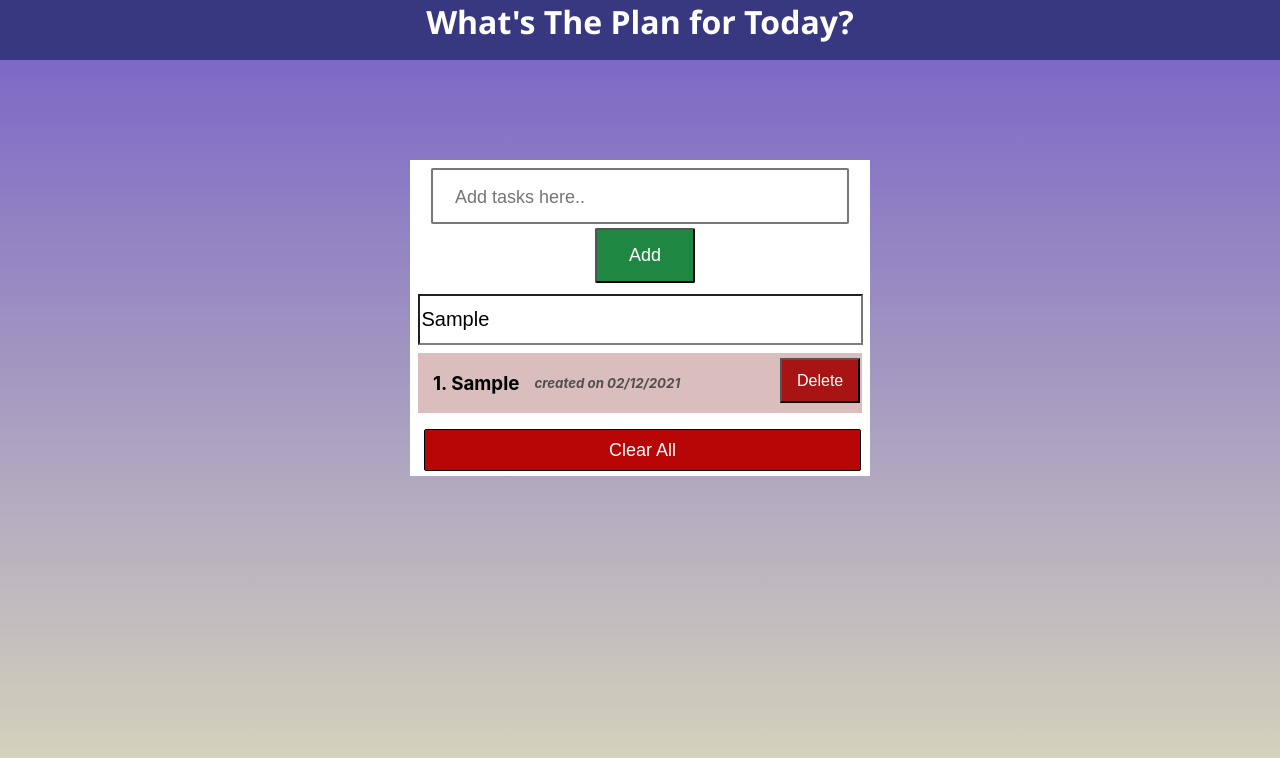
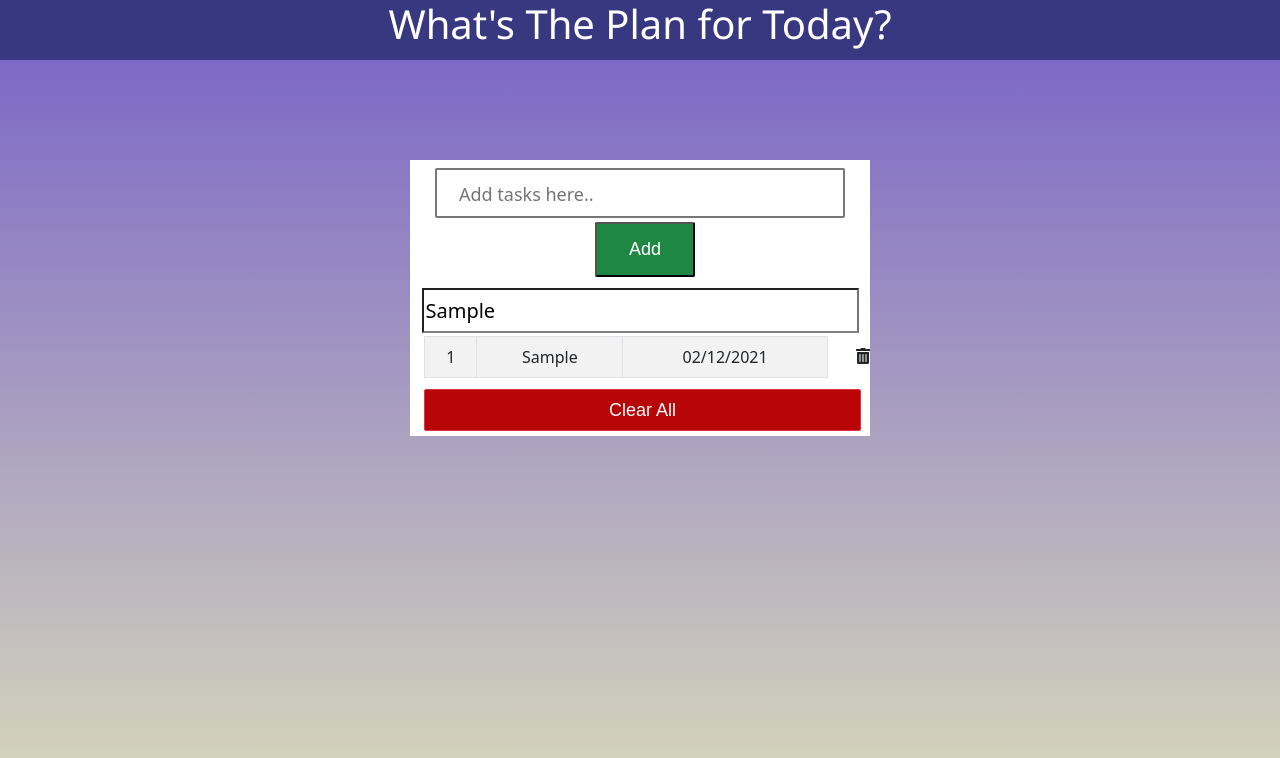
Before and after one commit to gourabb8273/my-todo-list-app, a React (Create React App) app in the folder frontend/: page / in a window 1280 px wide. Both pictures are taken after typing "Sample", "Sample" into the empty fields and a click on the input "Add". Shown: the top 758 px of the page. Built offline with nearby package versions, Linux system fonts and the light colour scheme; no server answers; the HTML template or start-up script is replaced by a standard one.

Commit message:
changes made in slice

```diff
--- a/frontend/src/App.js
+++ b/frontend/src/App.js
@@ -3,6 +3,7 @@ import {useDispatch} from 'react-redux';
 import Navbar from './components/NavBar/navbar';
 import './App.css';
 import ToDoList from './components/ToDoList/toDoList';
+
 function App() {
 
   const dispatch = useDispatch()
@@ -11,7 +12,6 @@ function App() {
     <div className="main-body__container">
       <Navbar/>
     <div className="todo-container__box">
-    {/* <h1>What's the plan for today</h1> */}
     <ToDoList/>
     </div>
     </div>
--- a/frontend/src/components/ToDoList/toDoList.css
+++ b/frontend/src/components/ToDoList/toDoList.css
@@ -59,13 +59,13 @@
     background: rgb(184, 6, 6);
     font-size: large;
     font-family: sans-serif;
-    border: 1px solid black;
+
 
 }
-.todolist-form__clear:hover{
+/* .todolist-form__clear:hover{
     background: rgb(163, 19, 19);
     color: rgb(241, 241, 248);
-}
+} */
 
 .todolist-task__items{
     display: flex;
@@ -101,3 +101,35 @@
     color: rgb(82, 79, 76);
     font-style: italic;
 }
+
+.list-group__task{
+    display: inline-flexbox;
+    width: 430px;;
+    margin: 3px;;
+    margin-left: 14px;;
+
+}
+.list-group__button{
+  position:absolute;
+  color:white;
+  right: 420px;
+}
+.list-group__task tbody{
+    width: 20%;
+
+  }
+.list-group__task tr{
+    padding: 0px;
+    margin: 0px;
+
+  }
+
+  .list-group__container{
+      display: flex;
+  }
+
+  .list-group__icon{
+    margin-top: 15px;
+    margin-left: 25px;
+
+}
--- a/frontend/src/components/ToDoList/toDoList.js
+++ b/frontend/src/components/ToDoList/toDoList.js
@@ -1,8 +1,12 @@
 import React, { useEffect, useState } from 'react';
 import { useDispatch, useSelector } from 'react-redux';
+import { Button, ListGroup, ListGroupItem, Table } from 'react-bootstrap';
+import 'bootstrap/dist/css/bootstrap.min.css'
+import { FontAwesomeIcon } from '@fortawesome/react-fontawesome';
+import { faTrashAlt } from '@fortawesome/free-solid-svg-icons';
 
 import { addItem, removeAll, deleteItem, getItem } from '../../store/slices/toDoSlice';
-import "./toDoList.css"
+import "./toDoList.css";
 
 function ToDoList(props) {
 
@@ -40,6 +44,7 @@ function ToDoList(props) {
         e.preventDefault();
         setState(e.target.value)
     }
+
     /**FUNCTION :handleClearAll
      * ACTION: Clear all the tasks
      **/
@@ -84,16 +89,23 @@ function ToDoList(props) {
 
                     .map((item, i) => {
                         return (
-                            <div className="todolist-task__items" key={i}>
-                                {/* <input type="checkbox" onChange={()=>handleCheckBox(i)}/>  */}
-                                <h3>{i + 1}. {item.data}</h3>
-                                <h5>created on {item.date}</h5>
-                                <button onClick={() => handleDeleteItem(i)}>Delete</button>
+                            <div className="list-group__container">
+                                <Table key={i} variant="white" className="list-group__task" striped bordered >
+                                    <tbody>
+                                        <tr>
+                                            <td>{i + 1}</td>
+                                            <td>{item.data}</td>
+                                            <td>{item.date}</td>
+                                        </tr>
+                                    </tbody>
+                                </Table>
+                                <FontAwesomeIcon className="list-group__icon" icon={faTrashAlt} onClick={() => handleDeleteItem(i)}></FontAwesomeIcon>
+                                {/* <Button className = "list-group__button" variant="danger"  onClick={() => handleDeleteItem(i)}>Delete</Button>         */}
                             </div>
                         )
                     })
             }
-            <button className="todolist-form__clear" onClick={handleClearAll}>Clear All</button>
+            <Button variant="danger" className="todolist-form__clear" onClick={handleClearAll}>Clear All</Button>
         </div>
     )
 }
--- a/frontend/src/store/slices/toDoSlice.js
+++ b/frontend/src/store/slices/toDoSlice.js
@@ -8,13 +8,15 @@ const toDoSlice = createSlice({
     name: 'todolist',
     initialState,
     reducers:{
-        addItem(state,action){
+        addItem: (state,action)=>{
             // fetch('http://localhost:8080/api/list',{
             //     method: 'POST',
             //     body: "hey"
             // }).then(res=> res.text())
             //     .then(data=> console.log(data))
             //     .catch(err=> console.log(err))
+            const {todolist} =state
+            console.log(state);
            return {toDoList:
             [...state.toDoList,
                 {data: action.payload,
@@ -27,6 +29,8 @@ const toDoSlice = createSlice({
              return action.payload;
         },
         getItem(state,action){
+            debugger;
+            console.log(state)                      ;
             return action.payload;
        }
     }
```
Also changed, not shown: frontend/package.json (+7 -1 lines), 1 other file (tests, documents, lock files or other folders).
